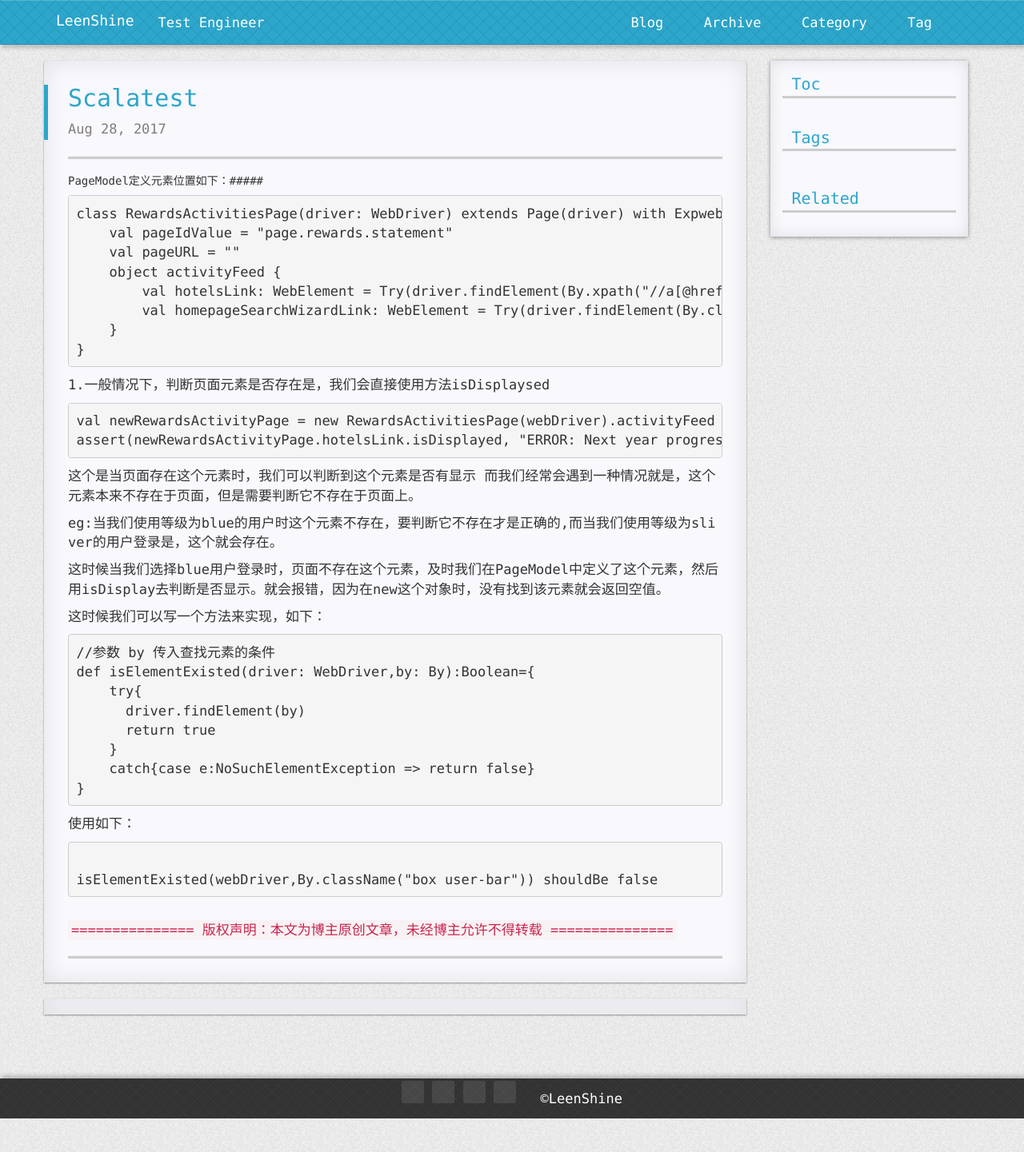
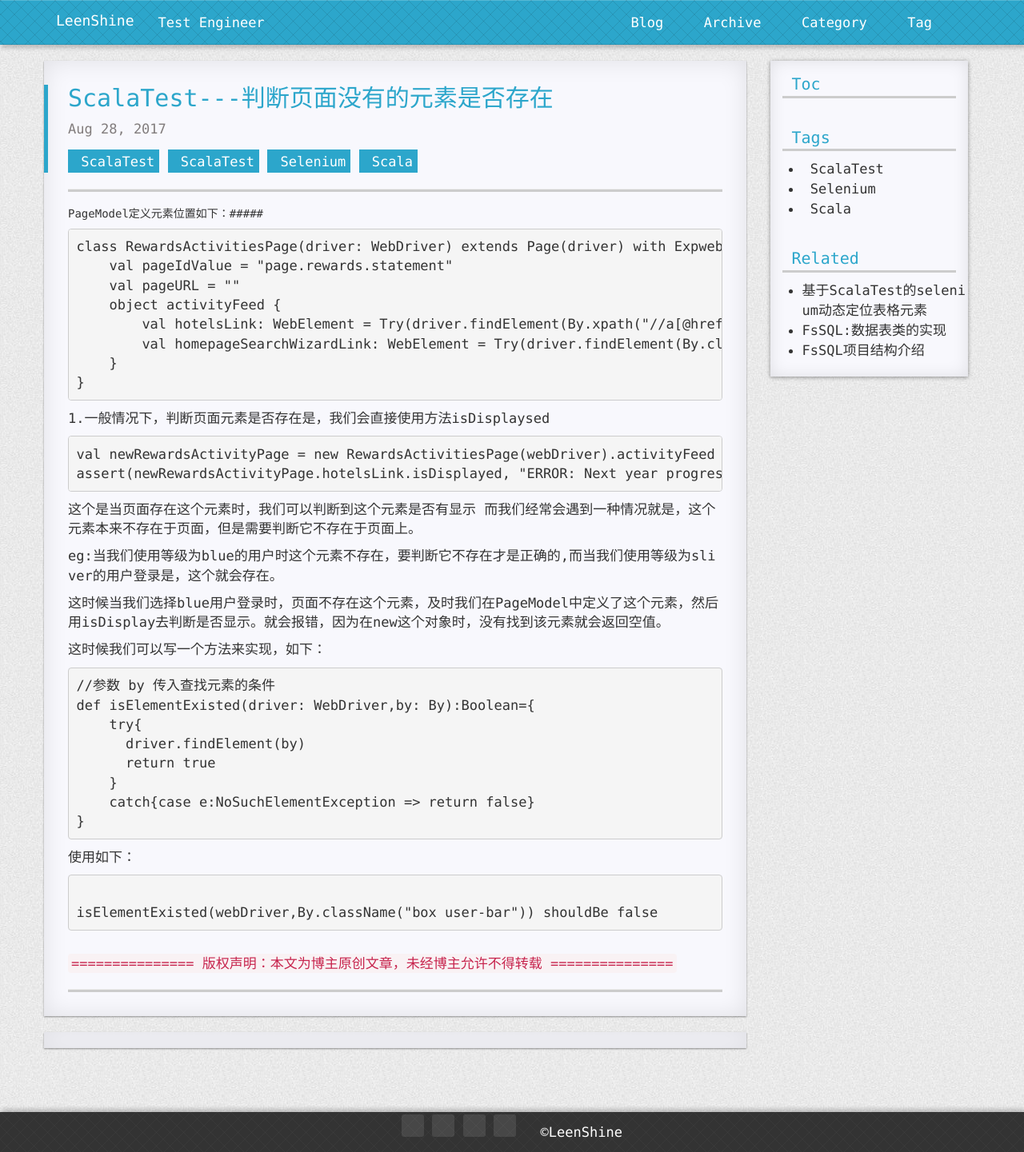
Before and after one commit to Leenshine/leenshine.github.io, a Jekyll site: the page built from _posts/2017-08-28-ScalaTest.md, in a window 1280 px wide. Shown: the whole page at 80% size. Built offline with Jekyll 4.4.1, drawn with Linux system fonts in a browser that asks for light colours; nearby versions of some CDN libraries; comment, search, counter and statistics services are not loaded; a style sheet for code colours, icons or effects is not loaded.

Commit message:
modify the file title

````diff
--- a/_posts/2017-08-28-ScalaTest.md
+++ b/_posts/2017-08-28-ScalaTest.md
@@ -1,3 +1,10 @@
+---
+layout: post
+title: ScalaTest---判断页面没有的元素是否存在
+tags: ScalaTest Selenium Scala
+categories: ScalaTest
+---
+
 ##### PageModel定义元素位置如下：#####
 ```
 class RewardsActivitiesPage(driver: WebDriver) extends Page(driver) with ExpwebUriBuilder {
````
